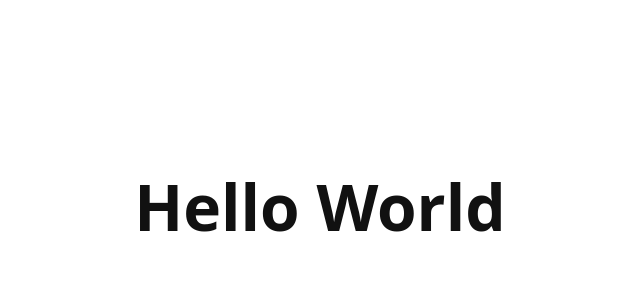
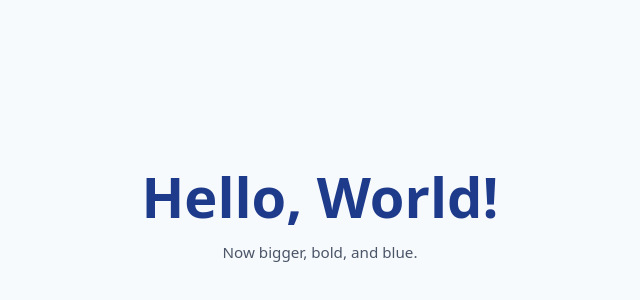
Before and after one commit to Ganakv-777/hello-world-demo, a plain HTML site: page index.html in a window 1280 px wide. Shown: the part 194-494 px from the top of the page, without its empty margins (320-960 px from the left). Drawn offline with Linux system fonts and the light colour scheme.

Commit message:
Update index.html for round 2

```diff
--- a/index.html
+++ b/index.html
@@ -1,22 +1,49 @@
-<!doctype html>
+<!DOCTYPE html>
 <html lang="en">
 <head>
   <meta charset="utf-8" />
   <meta name="viewport" content="width=device-width, initial-scale=1" />
   <title>Hello World</title>
   <style>
-    html, body { height: 100%; margin: 0; }
+    :root {
+      --text-blue: #1e3a8a;
+    }
+
+    /* Layout preserved: centered content on a neutral background */
+    html, body {
+      height: 100%;
+      margin: 0;
+    }
     body {
-      display: grid;
-      place-items: center;
-      font-family: system-ui, -apple-system, Segoe UI, Roboto, Arial, sans-serif;
-      background: #ffffff;
-      color: #111;
+      display: flex;
+      align-items: center;
+      justify-content: center;
+      background: #f7fafc;
+      font-family: system-ui, -apple-system, Segoe UI, Roboto, Helvetica, Arial, sans-serif;
     }
-    h1 { margin: 0; font-size: clamp(2rem, 6vw, 4rem); }
+    .container {
+      text-align: center;
+    }
+
+    /* Updated styling: larger, bold, blue text */
+    .message {
+      color: var(--text-blue);
+      font-size: clamp(2rem, 6vw, 3.5rem);
+      font-weight: 800;
+      margin: 0.5rem 0;
+    }
+
+    .subtext {
+      color: #4a5568;
+      font-size: 0.95rem;
+      margin: 0;
+    }
   </style>
 </head>
 <body>
-  <h1>Hello World</h1>
+  <main class="container" role="main" aria-label="Hello world example">
+    <h1 class="message">Hello, World!</h1>
+    <p class="subtext">Now bigger, bold, and blue.</p>
+  </main>
 </body>
 </html>
```
